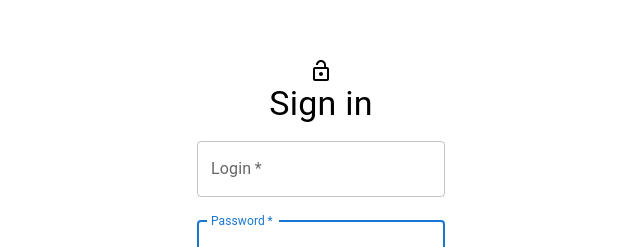
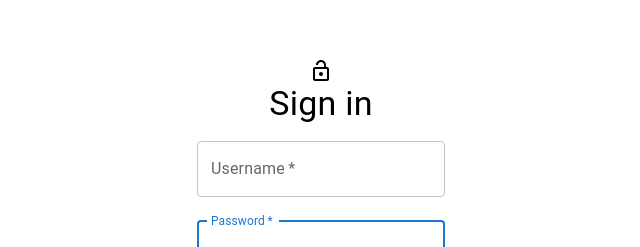
Before and after one commit to korczu/Sign-in-form, a React (Create React App) app: page / in a window 1280 px wide. Shown: the part 169-416 px from the top of the page, without its empty margins (319-959 px from the left). Built offline with nearby package versions, Linux system fonts and the light colour scheme.

Commit message:
prop name changed (login => username)

```diff
--- a/src/App.js
+++ b/src/App.js
@@ -4,7 +4,7 @@ import React, { useState } from "react";
 import MainContent from "./Components/MainContent";
 
 function App() {
-  const initUser = { login: "", password: "" };
+  const initUser = { username: "", password: "" };
   const [user, setUser] = useState(initUser);
 
   function onSubmit(value) {
@@ -17,7 +17,7 @@ function App() {
       {user === initUser ? (
         <SignIn onSubmit={onSubmit}></SignIn>
       ) : (
-        <MainContent login={user.login}></MainContent>
+        <MainContent username={user.username}></MainContent>
       )}
     </Container>
   );
--- a/src/Components/MainContent.jsx
+++ b/src/Components/MainContent.jsx
@@ -5,7 +5,7 @@ import { chartData } from "../data";
 import MovieInput from "./MovieInput";
 import { filmsData } from "../data";
 
-function MainContent(props) {
+function MainContent({ username }) {
   const [value, setValue] = useState(null);
   const [options, setOptions] = useState([]);
   const getOptions = (input) => {
@@ -38,7 +38,7 @@ function MainContent(props) {
       }}
     >
       <Typography component="h1" variant="h5">
-        Welcome {props.login}!
+        Welcome {username}!
       </Typography>
       <Chart data={chartData} />
       <Typography component="p" variant="body1">
--- a/src/Components/SignIn.jsx
+++ b/src/Components/SignIn.jsx
@@ -14,9 +14,9 @@ function SignIn({ onSubmit, handleRememberMe }) {
   function handleSubmit(e) {
     e.preventDefault();
     const data = new FormData(e.currentTarget);
-    const login = data.get("login");
+    const username = data.get("username");
     const password = data.get("password");
-    if (typeof onSubmit === "function") return onSubmit({ login, password });
+    if (typeof onSubmit === "function") return onSubmit({ username, password });
     throw new Error("onSubmit isn't function");
   }
   return (
@@ -44,10 +44,11 @@ function SignIn({ onSubmit, handleRememberMe }) {
         }}
       >
         <TextField
+          autoComplete
           margin="normal"
-          id="login"
-          label="Login"
-          name="login"
+          id="username"
+          label="Username"
+          name="username"
           variant="outlined"
           autoFocus
           required
```
